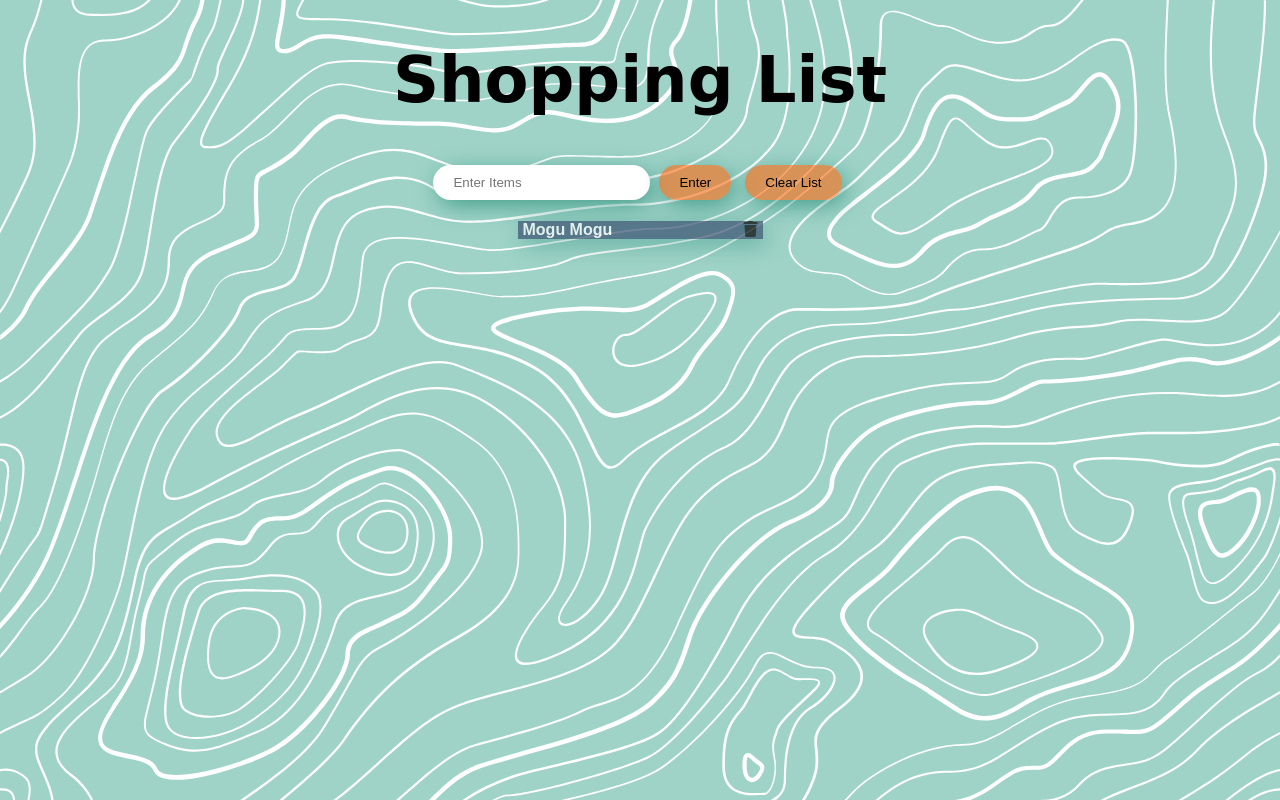
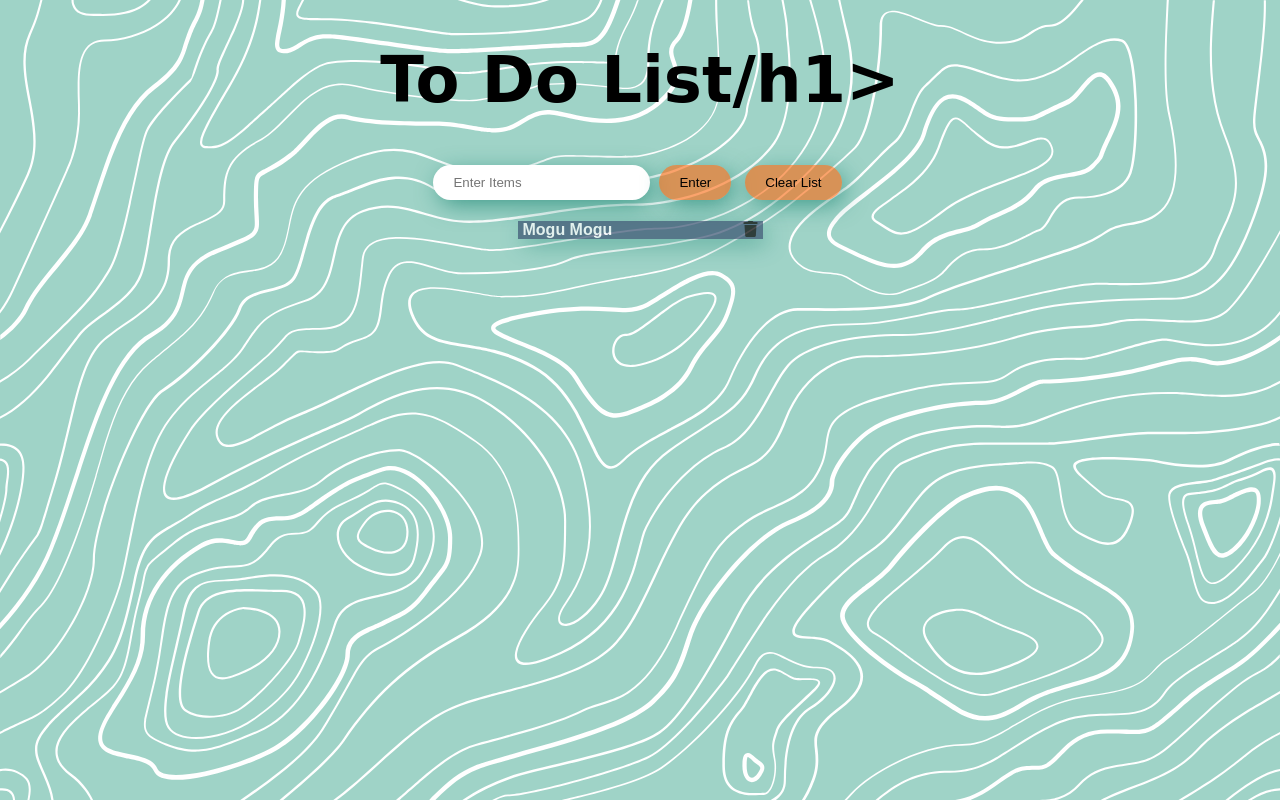
Before and after one commit to sachitrazz/jsShoppingList, a plain HTML site: page index.html in a window 1280 px wide. Drawn offline with Linux system fonts and the light colour scheme; a web font is replaced by a local one.

Commit message:
changing text

```diff
--- a/index.html
+++ b/index.html
@@ -19,7 +19,7 @@
 
 	<div class="main-wrapper">
 		<header>
-		<h1>Shopping List</h1>
+		<h1>To Do List/h1>
 		<!-- <p id = "first">Happy Shopping</p> -->
 	</header>
 	<input type ="text" name ="" id="userinput" placeholder="Enter Items">
```
